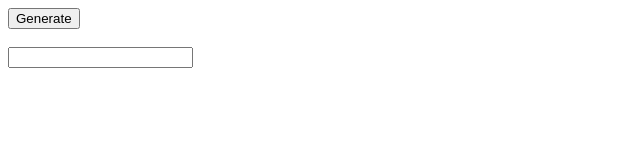
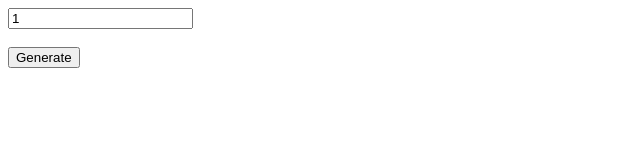
Before and after one commit to ZiumbaaDev/ZiumbaaDev.github.io, a plain HTML site: page index.html in a window 1280 px wide. Shown: the whole page, without its empty margins (0-640 px from the left). Drawn offline with nearby package versions, Linux system fonts and the light colour scheme.

Commit message:
Update index.html

```diff
--- a/index.html
+++ b/index.html
@@ -1,9 +1,9 @@
 <script src="https://cdnjs.cloudflare.com/ajax/libs/jszip/3.10.1/jszip.min.js"></script>
 
 <body>
+    <input type="number" id="npcCount" value="1">
+    <br><br>
     <button onclick="onButtonClick()">Generate</button>
-    <br><br>
-    <input type="number" id="npcCount">
 </body>
 
 <script>
@@ -77,7 +77,7 @@
     URL.revokeObjectURL(a.href);
 
   } catch (err) {
-    console.error("Error generating NPCs:", err);
+    alert("Error generating NPCs:", err);
   }
 }
 
```
